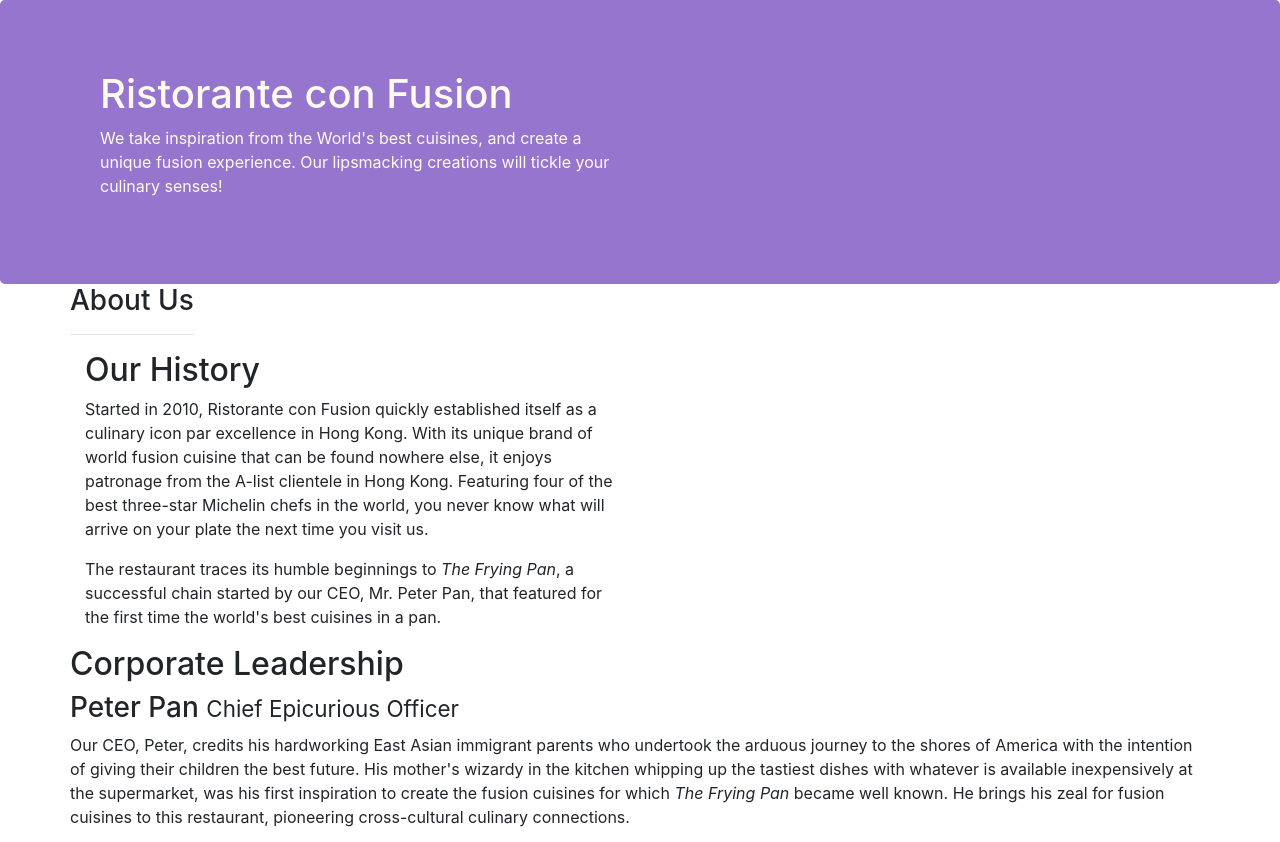
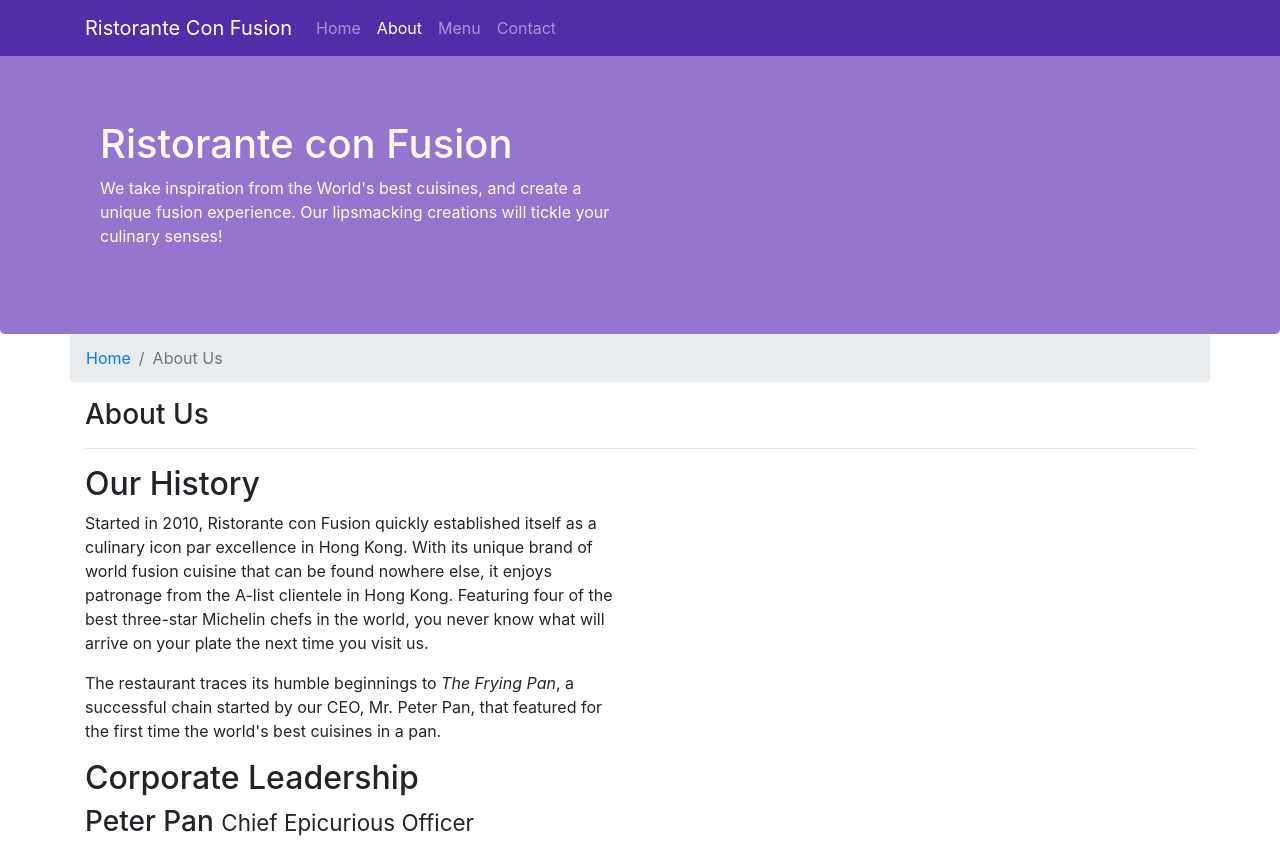
Before and after one commit to ranapriyanka1604/Bootstrap4, a website: page aboutus.html in a window 1280 px wide. Shown: the top 842 px of the page. Drawn offline with nearby package versions, Linux system fonts and the light colour scheme.

Commit message:
Navbar and Breadcrumbs

```diff
--- a/aboutus.html
+++ b/aboutus.html
@@ -14,6 +14,22 @@
 </head>
 
 <body>
+    <nav class="navbar navbar-dark navbar-expand-sm fixed-top">
+        <div class="container">
+            <button class="navbar-toggler" type="button" data-toggle="collapse" data-target="#Navbar">
+                <span class="navbar-toggler-icon"></span>
+            </button>
+            <a class="navbar-brand" href="./index.html">Ristorante Con Fusion</a>
+            <div class="collapse navbar-collapse" id="Navbar">
+                <ul class="navbar-nav mr-auto">
+                    <li class="nav-item"><a class="nav-link" href="./index.html">Home</a></li>
+                    <li class="nav-item active"><a class="nav-link" href="#">About</a></li>
+                    <li class="nav-item"><a class="nav-link" href="#">Menu</a></li>
+                    <li class="nav-item"><a class="nav-link" href="#">Contact</a></li>
+                </ul>
+            </div>
+        </div>
+    </nav>
 
     <header class="jumbotron">
         <div class="container">
@@ -29,14 +45,18 @@
     </header>
 
     <div class="container">
-        <div class="row row content align-item-center">
-            <div>
+        <div class="row row content">
+            <ol class="col-12 breadcrumb">
+                <li class="breadcrumb-item"><a href="./index.html">Home</a></li>
+                <li class="breadcrumb-item active">About Us</li>
+            </ol>
+            <div class="col-12">
                <h3>About Us</h3>
                <hr>
             </div>
         </div>
 
-        <div class="row row content align-item-center">
+        <div class="row row content">
             <div class="col-12 col-sm-6">
                 <h2>Our History</h2>
                 <p>Started in 2010, Ristorante con Fusion quickly established itself as a culinary icon par excellence in Hong Kong. With its unique brand of world fusion cuisine that can be found nowhere else, it enjoys patronage from the A-list clientele in Hong Kong.  Featuring four of the best three-star Michelin chefs in the world, you never know what will arrive on your plate the next time you visit us.</p>
@@ -47,8 +67,8 @@
         </div>
 
 
-        <div class="row row content align-item-center">
-            <div>
+        <div class="row row content">
+            <div class="col-12">
                 <h2>Corporate Leadership</h2>
                 <h3>Peter Pan <small>Chief Epicurious Officer</small></h3>
                 <p class="d-none d-sm-block">Our CEO, Peter, credits his hardworking East Asian immigrant parents who undertook the arduous journey to the shores of America with the intention of giving their children the best future. His mother's wizardy in the kitchen whipping up the tastiest dishes with whatever is available inexpensively at the supermarket, was his first inspiration to create the fusion cuisines for which <em>The Frying Pan</em> became well known. He brings his zeal for fusion cuisines to this restaurant, pioneering cross-cultural culinary connections.</p>
--- a/css/styles.css
+++ b/css/styles.css
@@ -24,3 +24,11 @@
     margin: 0px;
     color: #0f0f0f;
 }
+body{
+    padding:50px 0px 0px 0px;
+    z-index:0;
+}
+
+.navbar-dark {
+     background-color: #512DA8;
+}
```
Also changed, not shown: index.html (+26 -4 lines).
